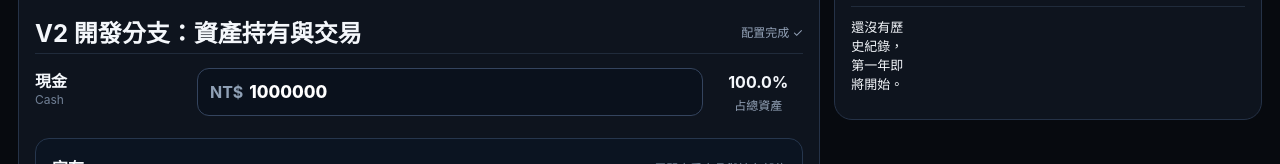
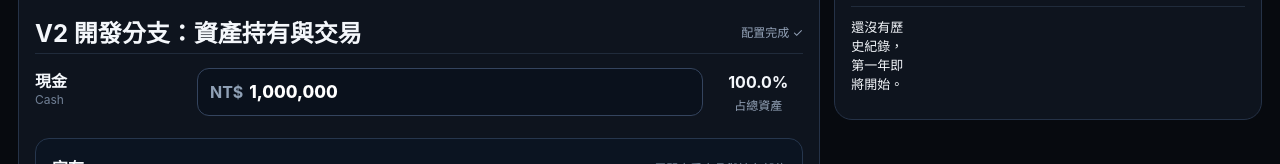
Before and after one commit to yamacha0214-glitch/time-financial-life-simulator, a Next.js app: page / in a window 1280 px wide. Shown: the part 579-743 px from the top of the page. Built offline with nearby package versions, Linux system fonts and the light colour scheme.

Commit message:
Make V2 cash a read-only live balance instead of allocation input

```diff
--- a/app/page.tsx
+++ b/app/page.tsx
@@ -298,27 +298,9 @@ export default function Page() {
     amount: game.portfolio[asset],
   })), [game.portfolio, totalAssets]);
 
-  const updateAllocationAmount = (asset: AssetKey, rawValue: string) => {
-    if (game.completed) return;
-    const cleaned = rawValue.replace(/[^0-9]/g, '');
-    const amount = cleaned === '' ? 0 : Number(cleaned);
+  // V2 holdings are transaction-driven. Current cash is a balance, not a target
+  // allocation input, so it must never be editable directly.
 
-    setGame((current) => {
-      const total = sumPortfolio(current.portfolio);
-      if (total <= 0) return current;
-
-      // The player enters actual NT$ amounts. We convert that amount to a target
-      // allocation percentage without silently changing any other asset.
-      const nextPercent = clamp((amount / total) * 100, 0, 100);
-      return {
-        ...current,
-        allocations: {
-          ...current.allocations,
-          [asset]: nextPercent,
-        },
-      };
-    });
-  };
 
   const productCatalog: Record<Exclude<AssetKey, 'cash'>, Array<{ id: string; label: string }>> = {
     deposit: [{ id: 'deposit-1', label: '一年期定存｜2.0%｜1年到期' }, { id: 'deposit-3', label: '三年期定存｜2.4%｜3年到期' }],
@@ -778,12 +760,9 @@ export default function Page() {
                   <label className="money-input-wrap">
                     <span>NT$</span>
                     <input
-                      inputMode="numeric"
-                      pattern="[0-9]*"
-                      value={asset === 'cash' ? roundMoney(amount) : roundMoney(game.portfolio[asset])}
-                      readOnly={asset !== 'cash'}
-                      onChange={(event) => asset === 'cash' && updateAllocationAmount(asset, event.target.value)}
-                      aria-label={`${ASSET_META[asset].label}配置金額`}
+                      value={roundMoney(game.portfolio.cash).toLocaleString('en-US')}
+                      readOnly
+                      aria-label="目前現金餘額"
                     />
                   </label>
                   <div className="value-box compact-value">
```
